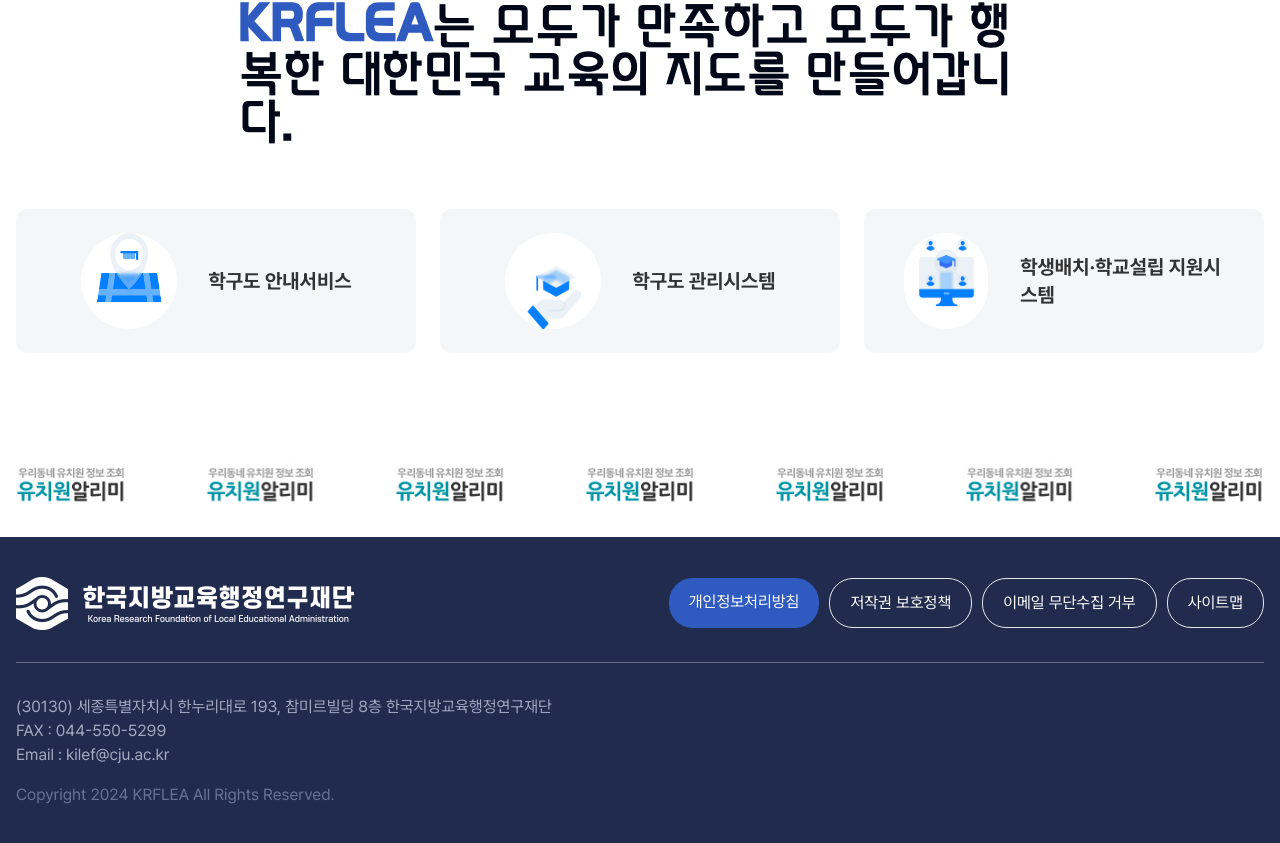
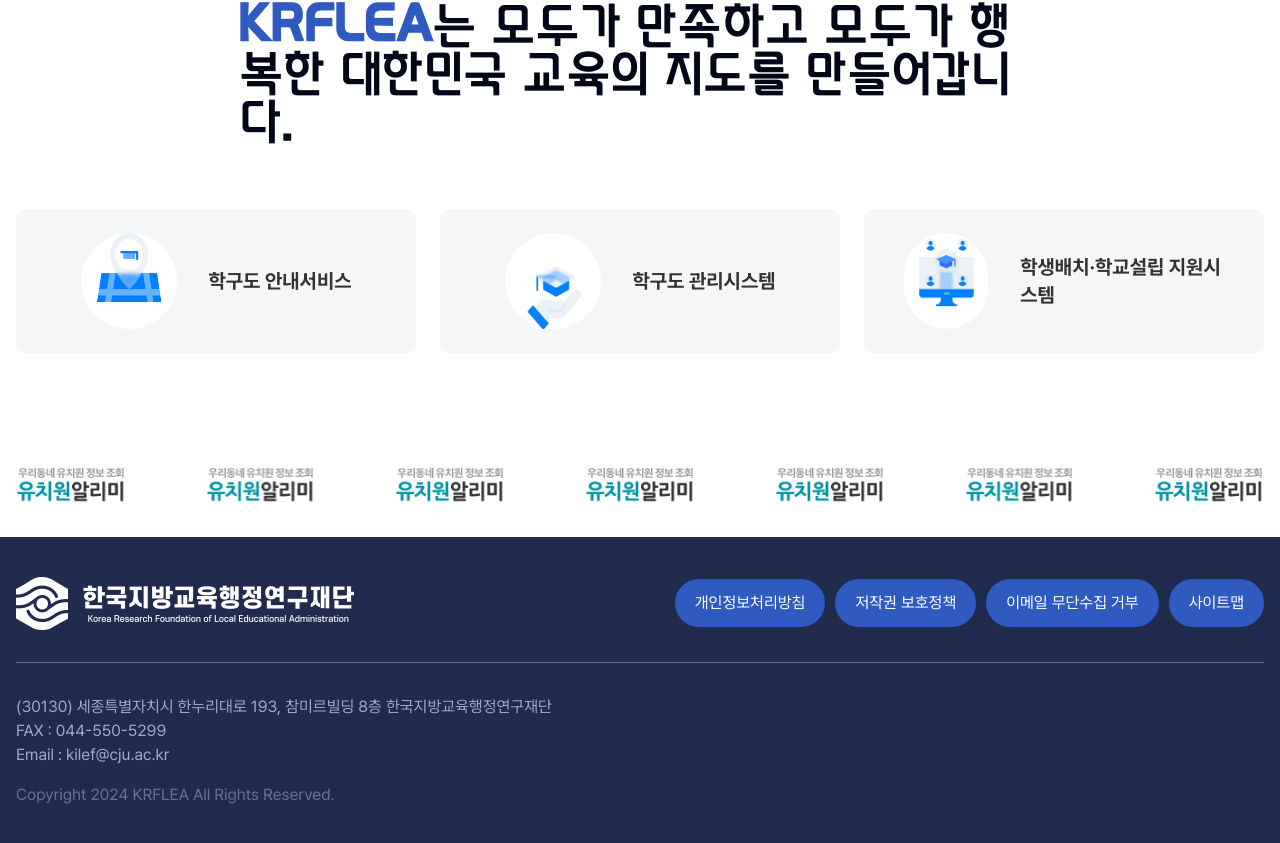
Before and after one commit to jon890/krleaf, a Next.js app: page / in a window 1280 px wide. Shown: the part 2249-3092 px from the top of the page. Built offline with nearby package versions, Linux system fonts and the light colour scheme; no server answers; the database is empty.

Commit message:
푸터 버튼 호버 클래스 추가

```diff
--- a/src/app/layout.tsx
+++ b/src/app/layout.tsx
@@ -2,7 +2,7 @@
 import type { Metadata } from "next";
 import "./globals.css";
 import NavBar from "@/components/main/navbar";
-import Footer from "@/components/main/Footer";
+import Footer from "@/components/main/footer";
 
 export const metadata: Metadata = {
   title: "한국지방교육행정연구재단",
--- a/src/components/main/Footer.tsx
+++ b/src/components/main/Footer.tsx
@@ -1,3 +1,5 @@
+import { HOVER_CLASSNAME } from "@/lib/classname-util";
+import { cn } from "@/lib/utils";
 import Image from "next/image";
 
 export default function Footer() {
@@ -14,16 +16,37 @@
           />
 
           <div className="grid grid-cols-2 text-white text-base gap-[10px] lg:flex lg:flex-row">
-            <div className="bg-krflea_text_primary rounded-3xl px-5 py-3 text-base text-center">
+            <div
+              className={cn(
+                "bg-krflea_text_primary rounded-3xl px-5 py-3 text-base text-center cursor-pointer",
+                HOVER_CLASSNAME
+              )}
+            >
               개인정보처리방침
             </div>
-            <div className="border rounded-3xl px-5 py-3 border-opacity-30 text-base text-center">
+
+            <div
+              className={cn(
+                "bg-krflea_text_primary rounded-3xl px-5 py-3 text-base text-center cursor-pointer",
+                HOVER_CLASSNAME
+              )}
+            >
               저작권 보호정책
             </div>
-            <div className="border rounded-3xl px-5 py-3 border-opacity-30 text-base text-center">
+            <div
+              className={cn(
+                "bg-krflea_text_primary rounded-3xl px-5 py-3 text-base text-center cursor-pointer",
+                HOVER_CLASSNAME
+              )}
+            >
               이메일 무단수집 거부
             </div>
-            <div className="border rounded-3xl px-5 py-3 border-opacity-30 text-base text-center">
+            <div
+              className={cn(
+                "bg-krflea_text_primary rounded-3xl px-5 py-3 text-base text-center cursor-pointer",
+                HOVER_CLASSNAME
+              )}
+            >
               사이트맵
             </div>
           </div>
```
